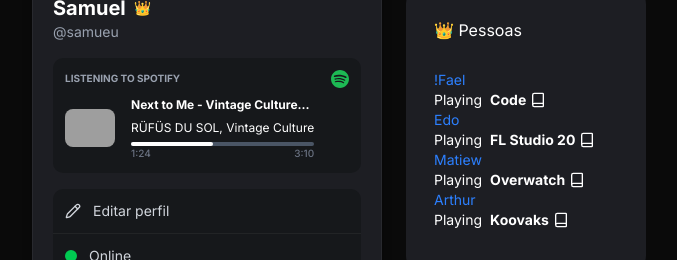
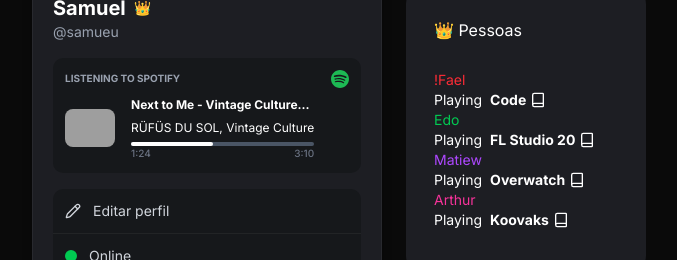
Before and after one commit to Samueu/discord-card, a Next.js app: page / in a window 1280 px wide. Shown: the part 270-530 px from the top of the page, without its empty margins (301-978 px from the left). Built offline with nearby package versions, Linux system fonts and the light colour scheme; grey boxes are pictures that could not be loaded.

Commit message:
feat: Adicionado colorMap ao sidecard

```diff
--- a/components/sidecard/page.tsx
+++ b/components/sidecard/page.tsx
@@ -7,10 +7,10 @@
       <div className="pb-7">
         <p className="text-white">👑 Pessoas</p>
       </div>
-      <Profile name="!Fael" playing="Code" />
-      <Profile name="Edo" playing="FL Studio 20" />
-      <Profile name="Matiew" playing="Overwatch" />
-      <Profile name="Arthur" playing="Koovaks" />
+      <Profile color="red" name="!Fael" playing="Code" />
+      <Profile color="green" name="Edo" playing="FL Studio 20" />
+      <Profile color="purple" name="Matiew" playing="Overwatch" />
+      <Profile color="pink" name="Arthur" playing="Koovaks" />
     </section>
   );
 }
--- a/components/sidecard/profile.tsx
+++ b/components/sidecard/profile.tsx
@@ -3,13 +3,24 @@
 interface SidecardProps {
   name: string;
   playing: string;
+  color: string;
 }
 
-export default function Profile({ name, playing }: SidecardProps) {
+const colorMap: Record<string, string> = {
+  red: "text-red-500",
+  green: "text-green-500",
+  purple: "text-purple-500",
+  pink: "text-pink-500",
+  blue: "text-blue-500",
+};
+
+export default function Profile({ name, playing, color }: SidecardProps) {
+  const textColorClass = colorMap[color] || "text-white";
+
   return (
     <>
       <div className="text-white text-sm">
-        <p className="text-blue-500 cursor-pointer">{name}</p>
+        <p className={`${textColorClass} cursor-pointer`}>{name}</p>
 
         <span className="text-sm flex items-center gap-1 cursor-pointer">
           Playing <strong className="ml-1">{playing}</strong>
```
